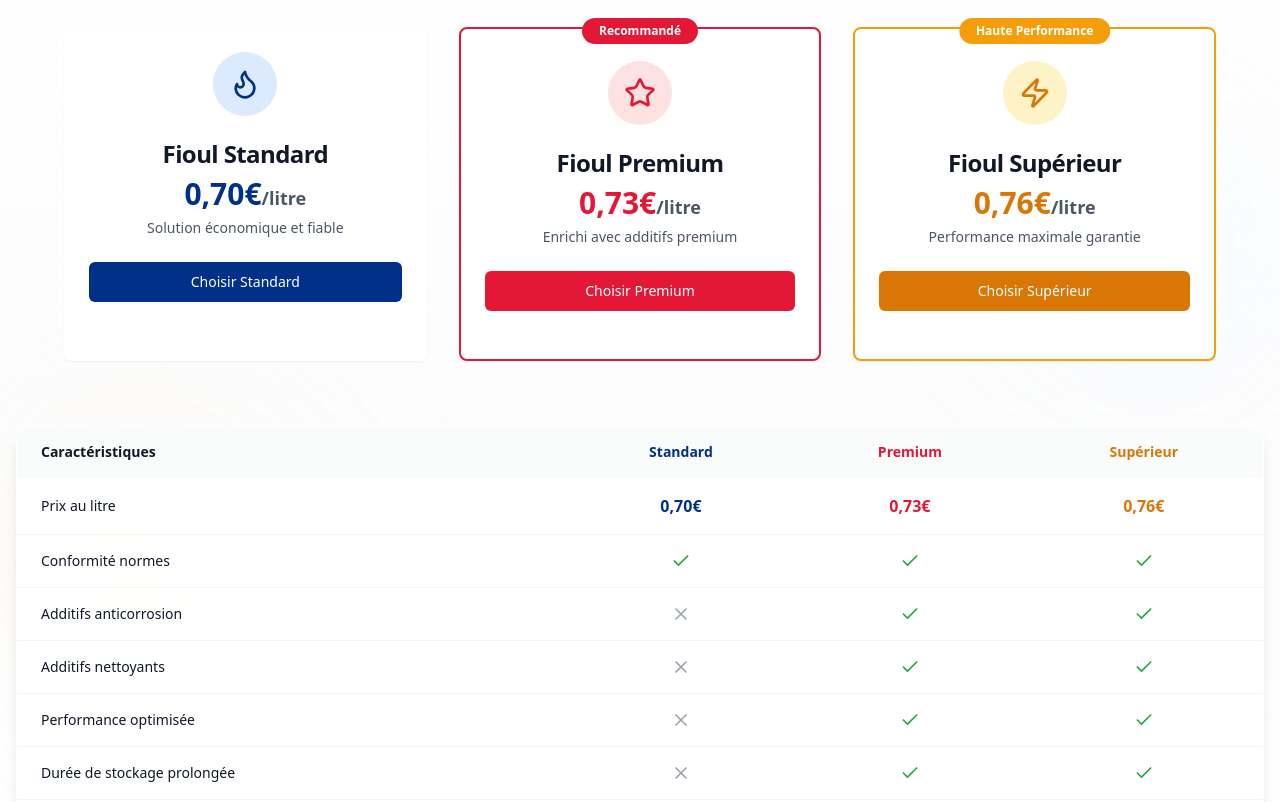
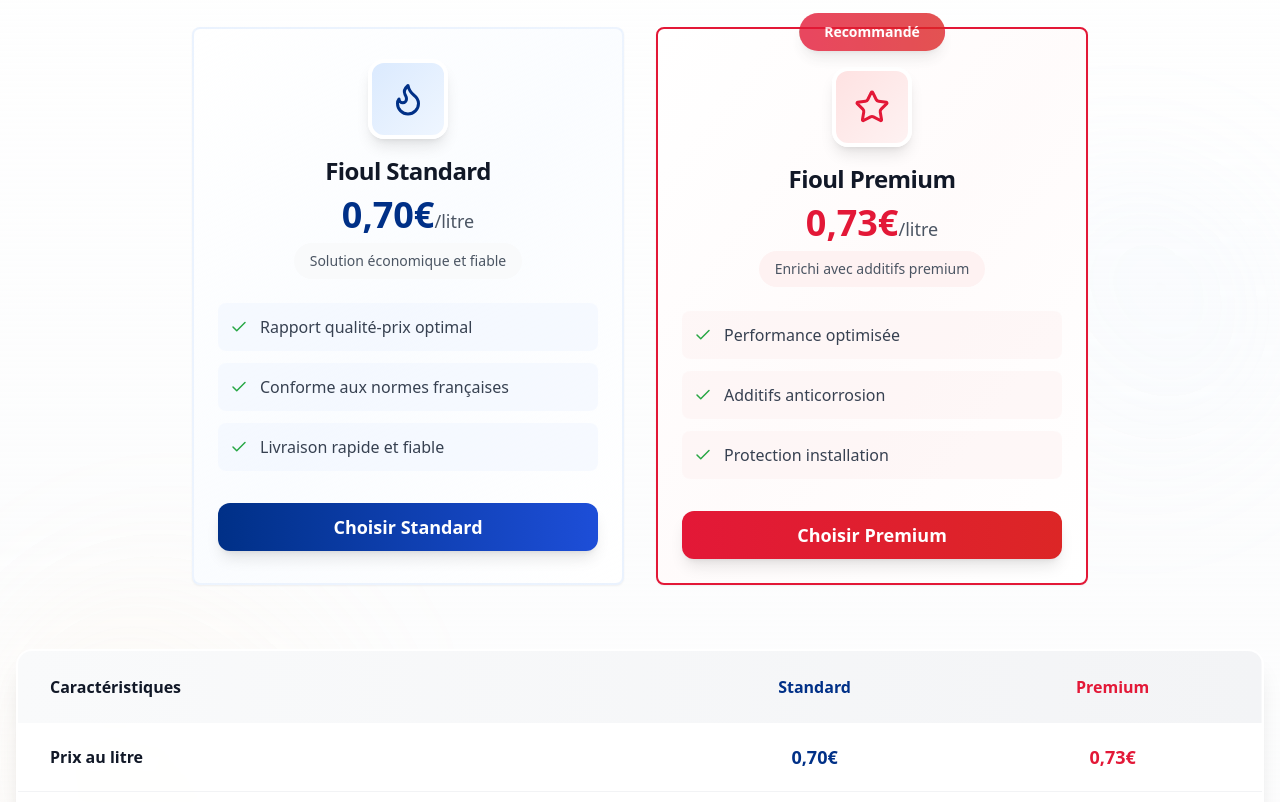
Before and after one commit to dvvvvv411/fioul-prix-rapide, a React (Vite) app: page /produits in a window 1280 px wide. Shown: the part 1200-2002 px from the top of the page. Built offline with nearby package versions, Linux system fonts and the light colour scheme.

Commit message:
Fix: Update /produits page
The AI removed the "superieur" product from the `/produits` page and updated the card design to match the landing page.

```diff
--- a/src/components/ProductComparison.tsx
+++ b/src/components/ProductComparison.tsx
@@ -2,19 +2,17 @@
 import { Card, CardContent, CardHeader, CardTitle } from '@/components/ui/card';
 import { Button } from '@/components/ui/button';
 import { Badge } from '@/components/ui/badge';
-import { Check, X, Flame, Star, Zap } from 'lucide-react';
+import { Check, X, Flame, Star } from 'lucide-react';
 
 const ProductComparison = () => {
   const comparisonFeatures = [
-    { feature: "Prix au litre", standard: "0,70€", premium: "0,73€", superieur: "0,76€" },
-    { feature: "Conformité normes", standard: true, premium: true, superieur: true },
-    { feature: "Additifs anticorrosion", standard: false, premium: true, superieur: true },
-    { feature: "Additifs nettoyants", standard: false, premium: true, superieur: true },
-    { feature: "Performance optimisée", standard: false, premium: true, superieur: true },
-    { feature: "Durée de stockage prolongée", standard: false, premium: true, superieur: true },
-    { feature: "Protection installation", standard: false, premium: true, superieur: true },
-    { feature: "Combustion extra-propre", standard: false, premium: false, superieur: true },
-    { feature: "Rendement énergétique maximal", standard: false, premium: false, superieur: true },
+    { feature: "Prix au litre", standard: "0,70€", premium: "0,73€" },
+    { feature: "Conformité normes", standard: true, premium: true },
+    { feature: "Additifs anticorrosion", standard: false, premium: true },
+    { feature: "Additifs nettoyants", standard: false, premium: true },
+    { feature: "Performance optimisée", standard: false, premium: true },
+    { feature: "Durée de stockage prolongée", standard: false, premium: true },
+    { feature: "Protection installation", standard: false, premium: true },
   ];
 
   return (
@@ -35,124 +33,133 @@ const ProductComparison = () => {
           </p>
         </div>
 
-        <div className="grid lg:grid-cols-3 gap-8 max-w-6xl mx-auto mb-16">
+        <div className="grid md:grid-cols-2 gap-8 max-w-4xl mx-auto mb-16">
           {/* Standard Product */}
-          <Card className="relative hover:shadow-lg transition-shadow bg-white/90 backdrop-blur-sm border-white/40">
-            <CardHeader className="text-center pb-6">
-              <div className="mx-auto mb-4 w-16 h-16 bg-blue-100 rounded-full flex items-center justify-center">
-                <Flame className="text-total-blue" size={32} />
+          <Card className="relative hover:shadow-xl transition-all duration-300 bg-gradient-to-br from-white via-blue-50/30 to-white border-2 border-blue-100/50 hover:border-blue-200 group hover:scale-105">
+            <CardHeader className="text-center pb-6 relative">
+              <div className="absolute inset-0 bg-gradient-to-br from-blue-50/50 to-transparent rounded-t-lg opacity-0 group-hover:opacity-100 transition-opacity duration-300"></div>
+              <div className="relative z-10">
+                <div className="mx-auto mb-4 w-20 h-20 bg-gradient-to-br from-blue-100 to-blue-50 border-4 border-white shadow-lg rounded-2xl flex items-center justify-center group-hover:scale-110 transition-transform duration-300">
+                  <Flame className="text-total-blue" size={36} />
+                </div>
+                <CardTitle className="text-2xl font-bold text-gray-900 mb-2">Fioul Standard</CardTitle>
+                <div className="text-4xl font-bold text-total-blue mt-2 mb-2">
+                  0,70€<span className="text-lg text-gray-600 font-normal">/litre</span>
+                </div>
+                <p className="text-gray-600 text-sm bg-gray-50 px-4 py-2 rounded-full inline-block">
+                  Solution économique et fiable
+                </p>
               </div>
-              <CardTitle className="text-2xl text-gray-900">Fioul Standard</CardTitle>
-              <div className="text-3xl font-bold text-total-blue mt-2">
-                0,70€<span className="text-lg text-gray-600">/litre</span>
+            </CardHeader>
+            <CardContent className="relative z-10">
+              <div className="space-y-3 mb-8">
+                <div className="flex items-center gap-3 p-3 bg-blue-50/50 rounded-lg">
+                  <Check className="text-success-green" size={18} />
+                  <span className="text-gray-700 font-medium">Rapport qualité-prix optimal</span>
+                </div>
+                <div className="flex items-center gap-3 p-3 bg-blue-50/50 rounded-lg">
+                  <Check className="text-success-green" size={18} />
+                  <span className="text-gray-700 font-medium">Conforme aux normes françaises</span>
+                </div>
+                <div className="flex items-center gap-3 p-3 bg-blue-50/50 rounded-lg">
+                  <Check className="text-success-green" size={18} />
+                  <span className="text-gray-700 font-medium">Livraison rapide et fiable</span>
+                </div>
               </div>
-              <p className="text-gray-600 text-sm mt-2">Solution économique et fiable</p>
-            </CardHeader>
-            <CardContent>
-              <Button className="w-full bg-total-blue hover:bg-blue-800 text-white mb-6">
+              <Button className="w-full bg-gradient-to-r from-total-blue to-blue-700 hover:from-blue-700 hover:to-blue-800 text-white font-semibold text-lg py-6 rounded-xl shadow-lg hover:shadow-xl transition-all duration-300 group-hover:scale-105">
                 Choisir Standard
               </Button>
             </CardContent>
           </Card>
 
           {/* Premium Product */}
-          <Card className="relative hover:shadow-lg transition-shadow border-total-red border-2 bg-white/90 backdrop-blur-sm">
-            <div className="absolute -top-3 left-1/2 transform -translate-x-1/2">
-              <Badge className="bg-total-red text-white px-4 py-1">
+          <Card className="relative hover:shadow-xl transition-all duration-300 bg-gradient-to-br from-white via-red-50/30 to-white border-2 border-total-red hover:border-red-600 group hover:scale-105">
+            <div className="absolute -top-4 left-1/2 transform -translate-x-1/2 z-20">
+              <Badge className="bg-gradient-to-r from-total-red to-red-600 text-white px-6 py-2 text-sm font-bold shadow-lg animate-pulse">
                 Recommandé
               </Badge>
             </div>
 
-            <CardHeader className="text-center pb-6 pt-8">
-              <div className="mx-auto mb-4 w-16 h-16 bg-red-100 rounded-full flex items-center justify-center">
-                <Star className="text-total-red" size={32} />
+            <CardHeader className="text-center pb-6 pt-8 relative">
+              <div className="absolute inset-0 bg-gradient-to-br from-red-50/50 to-transparent rounded-t-lg opacity-0 group-hover:opacity-100 transition-opacity duration-300"></div>
+              <div className="relative z-10">
+                <div className="mx-auto mb-4 w-20 h-20 bg-gradient-to-br from-red-100 to-red-50 border-4 border-white shadow-lg rounded-2xl flex items-center justify-center group-hover:scale-110 transition-transform duration-300">
+                  <Star className="text-total-red" size={36} />
+                </div>
+                <CardTitle className="text-2xl font-bold text-gray-900 mb-2">Fioul Premium</CardTitle>
+                <div className="text-4xl font-bold text-total-red mt-2 mb-2">
+                  0,73€<span className="text-lg text-gray-600 font-normal">/litre</span>
+                </div>
+                <p className="text-gray-600 text-sm bg-red-50 px-4 py-2 rounded-full inline-block">
+                  Enrichi avec additifs premium
+                </p>
               </div>
-              <CardTitle className="text-2xl text-gray-900">Fioul Premium</CardTitle>
-              <div className="text-3xl font-bold text-total-red mt-2">
-                0,73€<span className="text-lg text-gray-600">/litre</span>
+            </CardHeader>
+            <CardContent className="relative z-10">
+              <div className="space-y-3 mb-8">
+                <div className="flex items-center gap-3 p-3 bg-red-50/50 rounded-lg">
+                  <Check className="text-success-green" size={18} />
+                  <span className="text-gray-700 font-medium">Performance optimisée</span>
+                </div>
+                <div className="flex items-center gap-3 p-3 bg-red-50/50 rounded-lg">
+                  <Check className="text-success-green" size={18} />
+                  <span className="text-gray-700 font-medium">Additifs anticorrosion</span>
+                </div>
+                <div className="flex items-center gap-3 p-3 bg-red-50/50 rounded-lg">
+                  <Check className="text-success-green" size={18} />
+                  <span className="text-gray-700 font-medium">Protection installation</span>
+                </div>
               </div>
-              <p className="text-gray-600 text-sm mt-2">Enrichi avec additifs premium</p>
-            </CardHeader>
-            <CardContent>
-              <Button className="w-full bg-total-red hover:bg-red-700 text-white mb-6">
+              <Button className="w-full bg-gradient-to-r from-total-red to-red-600 hover:from-red-600 hover:to-red-700 text-white font-semibold text-lg py-6 rounded-xl shadow-lg hover:shadow-xl transition-all duration-300 group-hover:scale-105">
                 Choisir Premium
-              </Button>
-            </CardContent>
-          </Card>
-
-          {/* Superior Product */}
-          <Card className="relative hover:shadow-lg transition-shadow border-amber-500 border-2 bg-white/90 backdrop-blur-sm">
-            <div className="absolute -top-3 left-1/2 transform -translate-x-1/2">
-              <Badge className="bg-amber-500 text-white px-4 py-1">
-                Haute Performance
-              </Badge>
-            </div>
-
-            <CardHeader className="text-center pb-6 pt-8">
-              <div className="mx-auto mb-4 w-16 h-16 bg-amber-100 rounded-full flex items-center justify-center">
-                <Zap className="text-amber-600" size={32} />
-              </div>
-              <CardTitle className="text-2xl text-gray-900">Fioul Supérieur</CardTitle>
-              <div className="text-3xl font-bold text-amber-600 mt-2">
-                0,76€<span className="text-lg text-gray-600">/litre</span>
-              </div>
-              <p className="text-gray-600 text-sm mt-2">Performance maximale garantie</p>
-            </CardHeader>
-            <CardContent>
-              <Button className="w-full bg-amber-600 hover:bg-amber-700 text-white mb-6">
-                Choisir Supérieur
               </Button>
             </CardContent>
           </Card>
         </div>
 
         {/* Comparison Table */}
-        <div className="bg-white/90 backdrop-blur-sm rounded-2xl shadow-lg overflow-hidden border border-white/50">
+        <div className="bg-white/90 backdrop-blur-sm rounded-2xl shadow-xl overflow-hidden border-2 border-white/50">
           <div className="overflow-x-auto">
             <table className="w-full">
-              <thead className="bg-gray-50/80">
+              <thead className="bg-gradient-to-r from-gray-50 to-gray-100">
                 <tr>
-                  <th className="px-6 py-4 text-left text-sm font-semibold text-gray-900">Caractéristiques</th>
-                  <th className="px-6 py-4 text-center text-sm font-semibold text-total-blue">Standard</th>
-                  <th className="px-6 py-4 text-center text-sm font-semibold text-total-red">Premium</th>
-                  <th className="px-6 py-4 text-center text-sm font-semibold text-amber-600">Supérieur</th>
+                  <th className="px-8 py-6 text-left text-base font-bold text-gray-900">Caractéristiques</th>
+                  <th className="px-8 py-6 text-center text-base font-bold text-total-blue">Standard</th>
+                  <th className="px-8 py-6 text-center text-base font-bold text-total-red">Premium</th>
                 </tr>
               </thead>
               <tbody className="divide-y divide-gray-200/50">
                 {comparisonFeatures.map((item, index) => (
-                  <tr key={index} className="hover:bg-gray-50/30 transition-colors">
-                    <td className="px-6 py-4 text-sm font-medium text-gray-900">{item.feature}</td>
-                    <td className="px-6 py-4 text-center">
+                  <tr key={index} className="hover:bg-gray-50/50 transition-colors">
+                    <td className="px-8 py-5 text-base font-semibold text-gray-900">{item.feature}</td>
+                    <td className="px-8 py-5 text-center">
                       {typeof item.standard === 'boolean' ? (
                         item.standard ? (
-                          <Check className="mx-auto text-success-green" size={20} />
+                          <div className="inline-flex items-center justify-center w-8 h-8 bg-green-100 rounded-full">
+                            <Check className="text-success-green" size={20} />
+                          </div>
                         ) : (
-                          <X className="mx-auto text-gray-400" size={20} />
+                          <div className="inline-flex items-center justify-center w-8 h-8 bg-gray-100 rounded-full">
+                            <X className="text-gray-400" size={20} />
+                          </div>
                         )
                       ) : (
-                        <span className="font-semibold text-total-blue">{item.standard}</span>
+                        <span className="font-bold text-total-blue text-lg">{item.standard}</span>
                       )}
                     </td>
-                    <td className="px-6 py-4 text-center">
+                    <td className="px-8 py-5 text-center">
                       {typeof item.premium === 'boolean' ? (
                         item.premium ? (
-                          <Check className="mx-auto text-success-green" size={20} />
+                          <div className="inline-flex items-center justify-center w-8 h-8 bg-green-100 rounded-full">
+                            <Check className="text-success-green" size={20} />
+                          </div>
                         ) : (
-                          <X className="mx-auto text-gray-400" size={20} />
+                          <div className="inline-flex items-center justify-center w-8 h-8 bg-gray-100 rounded-full">
+                            <X className="text-gray-400" size={20} />
+                          </div>
                         )
                       ) : (
-                        <span className="font-semibold text-total-red">{item.premium}</span>
-                      )}
-                    </td>
-                    <td className="px-6 py-4 text-center">
-                      {typeof item.superieur === 'boolean' ? (
-                        item.superieur ? (
-                          <Check className="mx-auto text-success-green" size={20} />
-                        ) : (
-                          <X className="mx-auto text-gray-400" size={20} />
-                        )
-                      ) : (
-                        <span className="font-semibold text-amber-600">{item.superieur}</span>
+                        <span className="font-bold text-total-red text-lg">{item.premium}</span>
                       )}
                     </td>
                   </tr>
```
